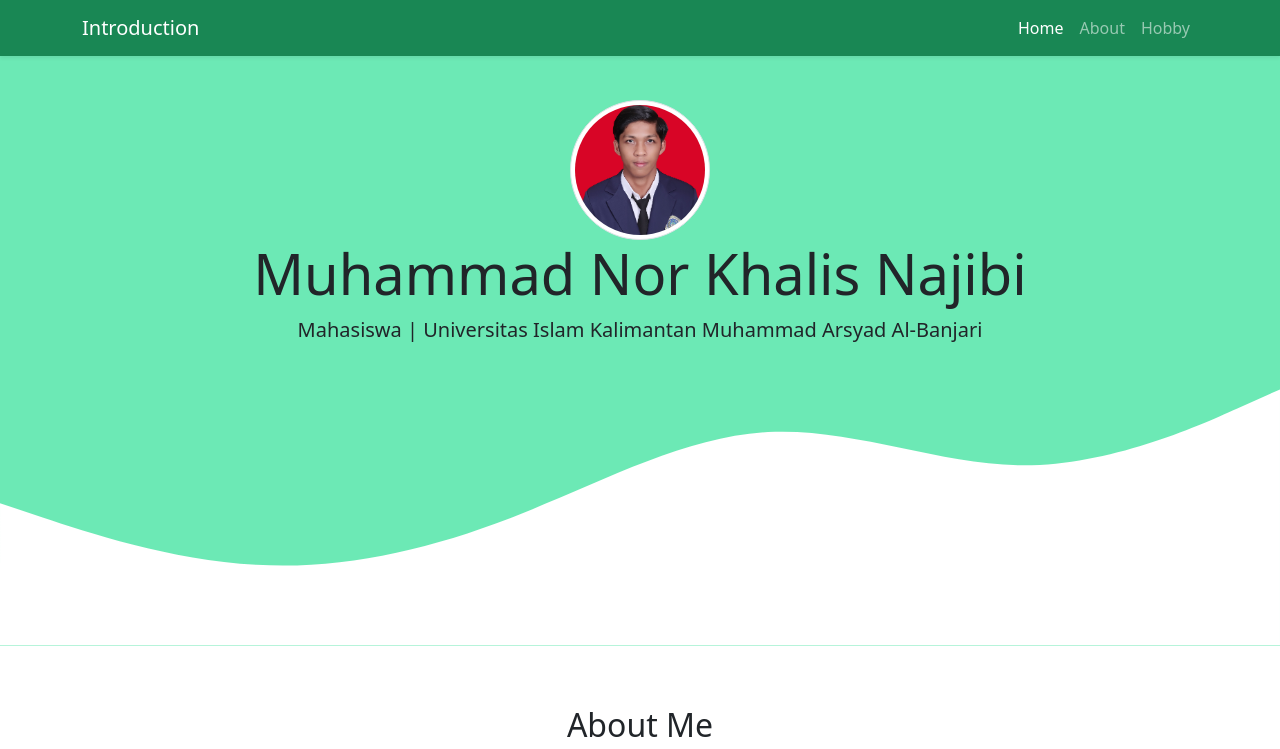
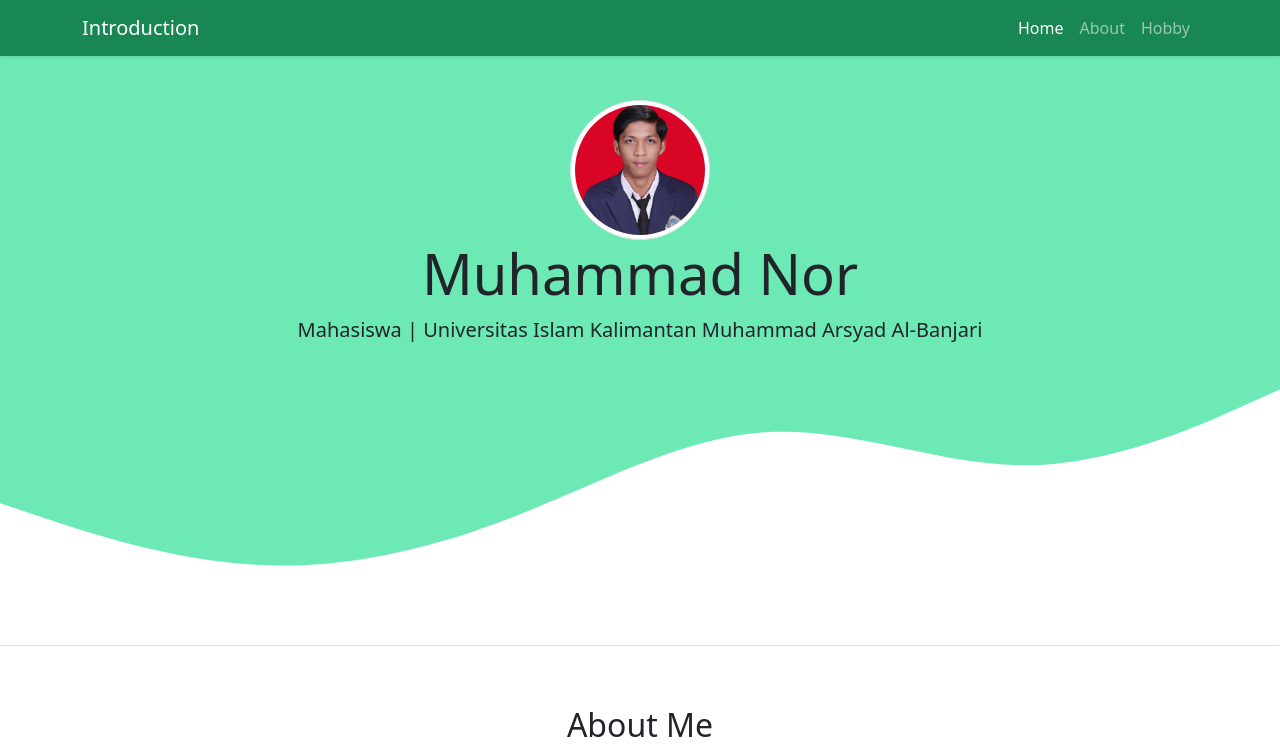
Before and after one commit to halisnajibi/halisnajibi.github.io, a plain HTML site: page index.html in a window 1280 px wide. Shown: the top 749 px of the page. Drawn offline with nearby package versions, Linux system fonts and the light colour scheme.

Commit message:
mengubah nama

```diff
--- a/index.html
+++ b/index.html
@@ -39,8 +39,8 @@
 
   <!-- jumbotron -->
   <section class="jumbotron text-center">
-    <img src="img/HALIS ALMAMATER UNISKA.jpg" alt="Profil" width="140" class="rounded-circle img-thumbnail"/>
-    <h1 class="display-4">Muhammad Nor Khalis Najibi</h1>
+    <img src="img/HALIS ALMAMATER UNISKA.jpg" alt="Profil" width="140" class="rounded-circle img-thumbnail" />
+    <h1 class="display-4">Muhammad Nor </h1>
     <p class="lead">Mahasiswa | Universitas Islam Kalimantan Muhammad Arsyad Al-Banjari</p>
     <svg xmlns="http://www.w3.org/2000/svg" viewBox="0 0 1440 320">
       <path fill="#fff" fill-opacity="1"
```
